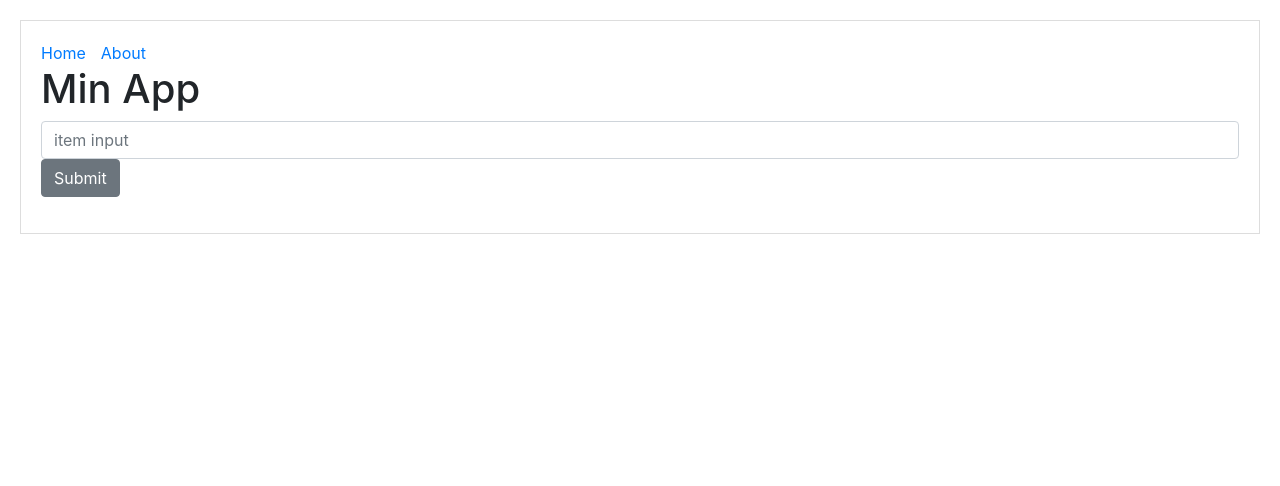
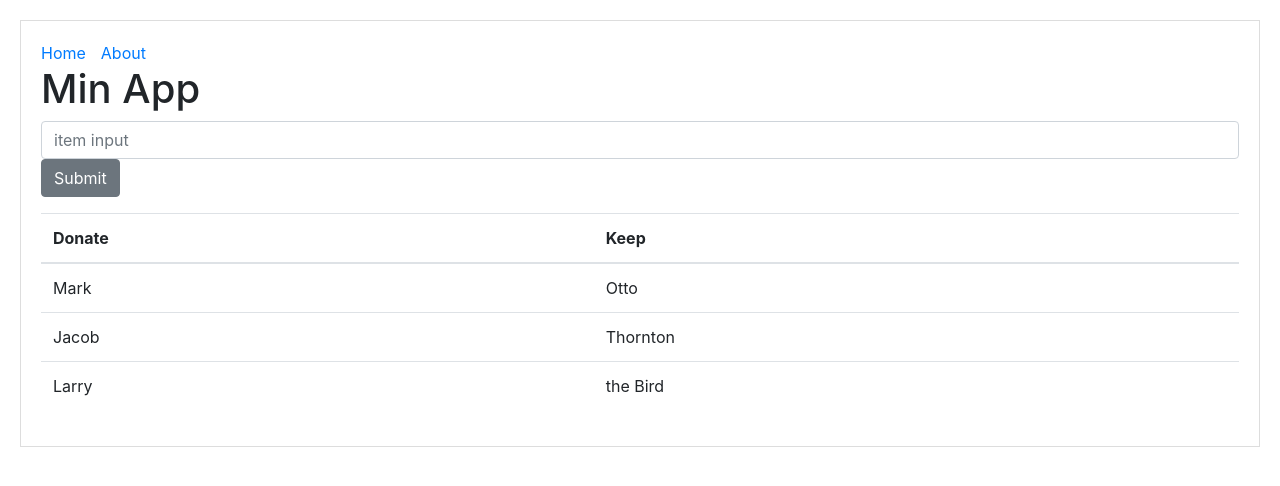
Before and after one commit to Beznet/tydii, a Next.js app: page / in a window 1280 px wide. Shown: the top 486 px of the page. Built offline with nearby package versions, Linux system fonts and the light colour scheme.

Commit message:
sorts items between keep and donate

```diff
--- /dev/null
+++ b/components/DecisionTable.js
@@ -0,0 +1,44 @@
+import React from 'react';
+import { Table } from 'reactstrap';
+
+const DecisionTable = ({items}) => {
+  const keep = [];
+  const donate = [];
+
+  for (const item of items) {
+    if (item.rating <= 3) {
+      donate.push(item)
+    } else {
+      keep.push(item)
+    }
+  }
+
+  console.log('keep', keep, 'donate', donate)
+
+  return (
+    <Table>
+      <thead>
+        <tr>
+          <th>Donate</th>
+          <th>Keep</th>
+        </tr>
+      </thead>
+      <tbody>
+        <tr>
+          <td>Mark</td>
+          <td>Otto</td>
+        </tr>
+        <tr>
+          <td>Jacob</td>
+          <td>Thornton</td>
+        </tr>
+        <tr>
+          <td>Larry</td>
+          <td>the Bird</td>
+        </tr>
+      </tbody>
+    </Table>
+  );
+}
+
+export default DecisionTable;
--- a/pages/index.js
+++ b/pages/index.js
@@ -3,6 +3,7 @@ import Layout from '../components/Layout';
 import ItemForm from '../components/ItemForm';
 import ItemList from '../components/ItemList';
 import useItemState from '../components/useItemState';
+import DecisionTable from '../components/DecisionTable';
 //  import useItemState from '../components/useItemStateImmer';
 // import '!style-loader!css-loader!bootstrap/dist/css/bootstrap.css';
 import 'bootstrap/dist/css/bootstrap.min.css';
@@ -25,6 +26,7 @@ export default function Index() {
         }}
       />
       <ItemList items={items} deleteItem={ deleteItem } updateItem={updateItem} />
+      <DecisionTable items={items} />
     </Layout>
   );
 }
```
